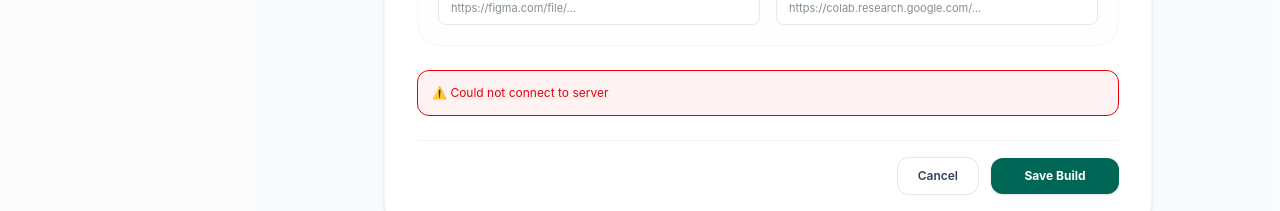
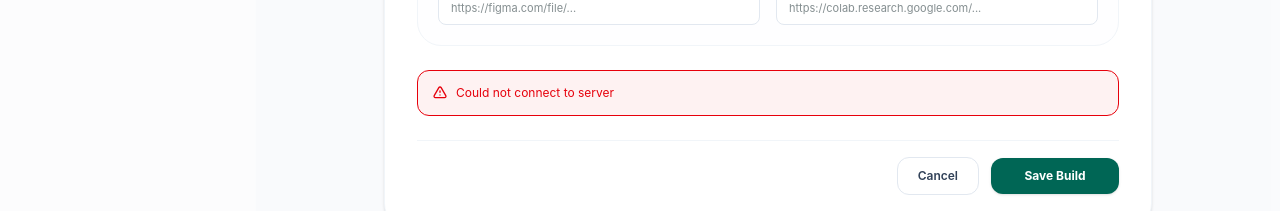
Before and after one commit to Winney360/Guild_Code_Community_Hub, a React (Vite) app in the folder client/: page /dashboard/projects/edit/1 in a window 1280 px wide. Shown: the part 919-1130 px from the top of the page. Built offline with nearby package versions, Linux system fonts and the light colour scheme; no server answers.

Commit message:
style: replace alert emojis in ProjectForm with SVG icons

```diff
--- a/client/src/pages/ProjectForm.tsx
+++ b/client/src/pages/ProjectForm.tsx
@@ -328,13 +328,19 @@ export const ProjectForm: React.FC = () => {
 
         {/* Action feedback */}
         {error && (
-          <div className="bg-red-50 text-red-600 border border-red-150 p-3.5 rounded-xl text-xs select-none">
-            ⚠️ {error}
+          <div className="bg-red-50 text-red-600 border border-red-150 p-3.5 rounded-xl text-xs select-none flex items-center gap-2">
+            <svg className="w-4 h-4 shrink-0" fill="none" stroke="currentColor" viewBox="0 0 24 24">
+              <path strokeLinecap="round" strokeLinejoin="round" strokeWidth={2} d="M12 9v2m0 4h.01m-6.938 4h13.856c1.54 0 2.502-1.667 1.732-3L13.732 4c-.77-1.333-2.694-1.333-3.464 0L3.34 16c-.77 1.333.192 3 1.732 3z" />
+            </svg>
+            <span>{error}</span>
           </div>
         )}
         {success && (
-          <div className="bg-green-50 text-green-700 border border-green-150 p-3.5 rounded-xl text-xs select-none">
-            ✅ Project configuration {isEditMode ? 'updated' : 'created'} successfully! Redirecting...
+          <div className="bg-green-50 text-green-700 border border-green-150 p-3.5 rounded-xl text-xs select-none flex items-center gap-2">
+            <svg className="w-4 h-4 shrink-0" fill="none" stroke="currentColor" viewBox="0 0 24 24">
+              <path strokeLinecap="round" strokeLinejoin="round" strokeWidth={2} d="M5 13l4 4L19 7" />
+            </svg>
+            <span>Project configuration {isEditMode ? 'updated' : 'created'} successfully! Redirecting...</span>
           </div>
         )}
 
```
